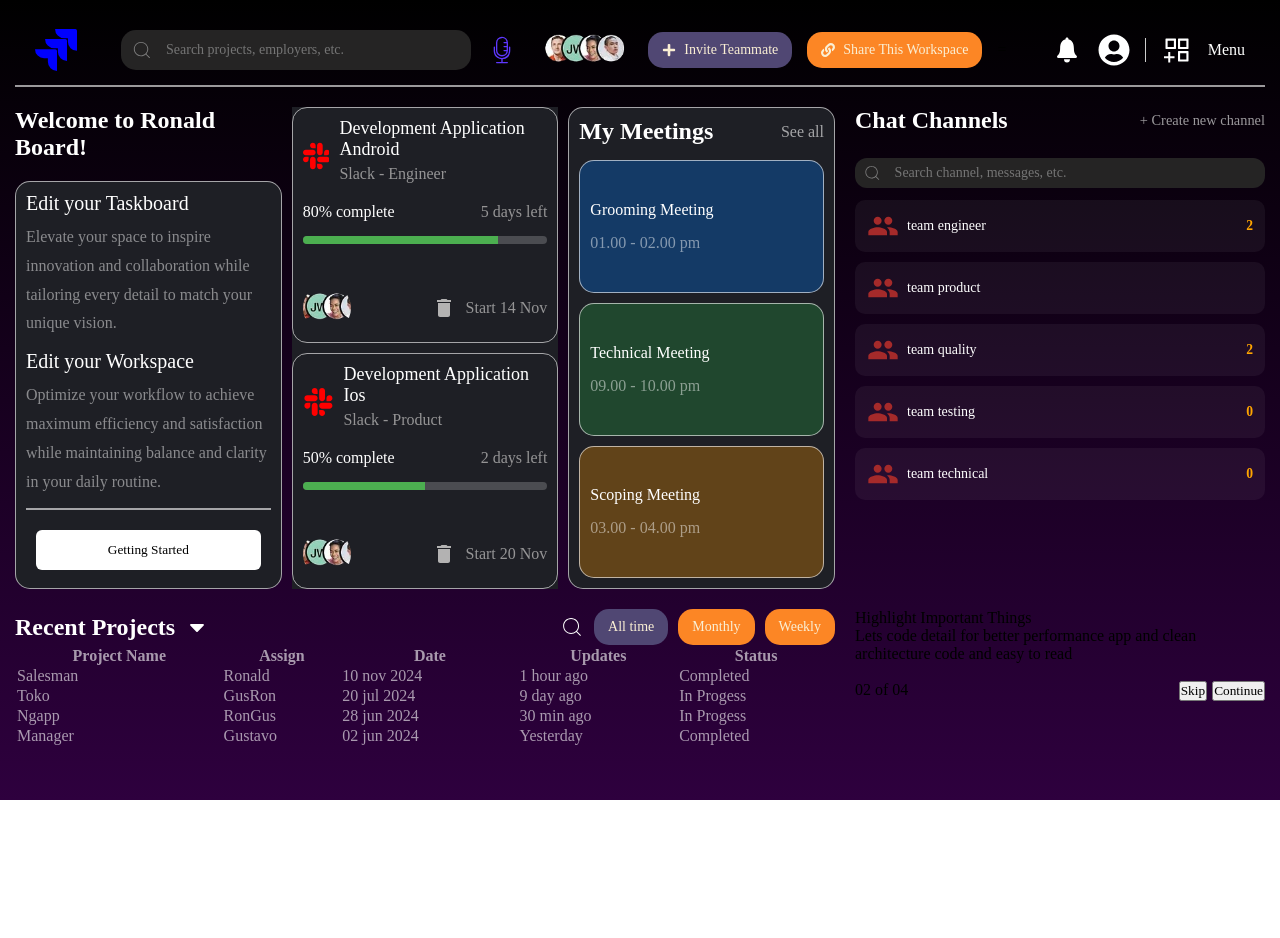
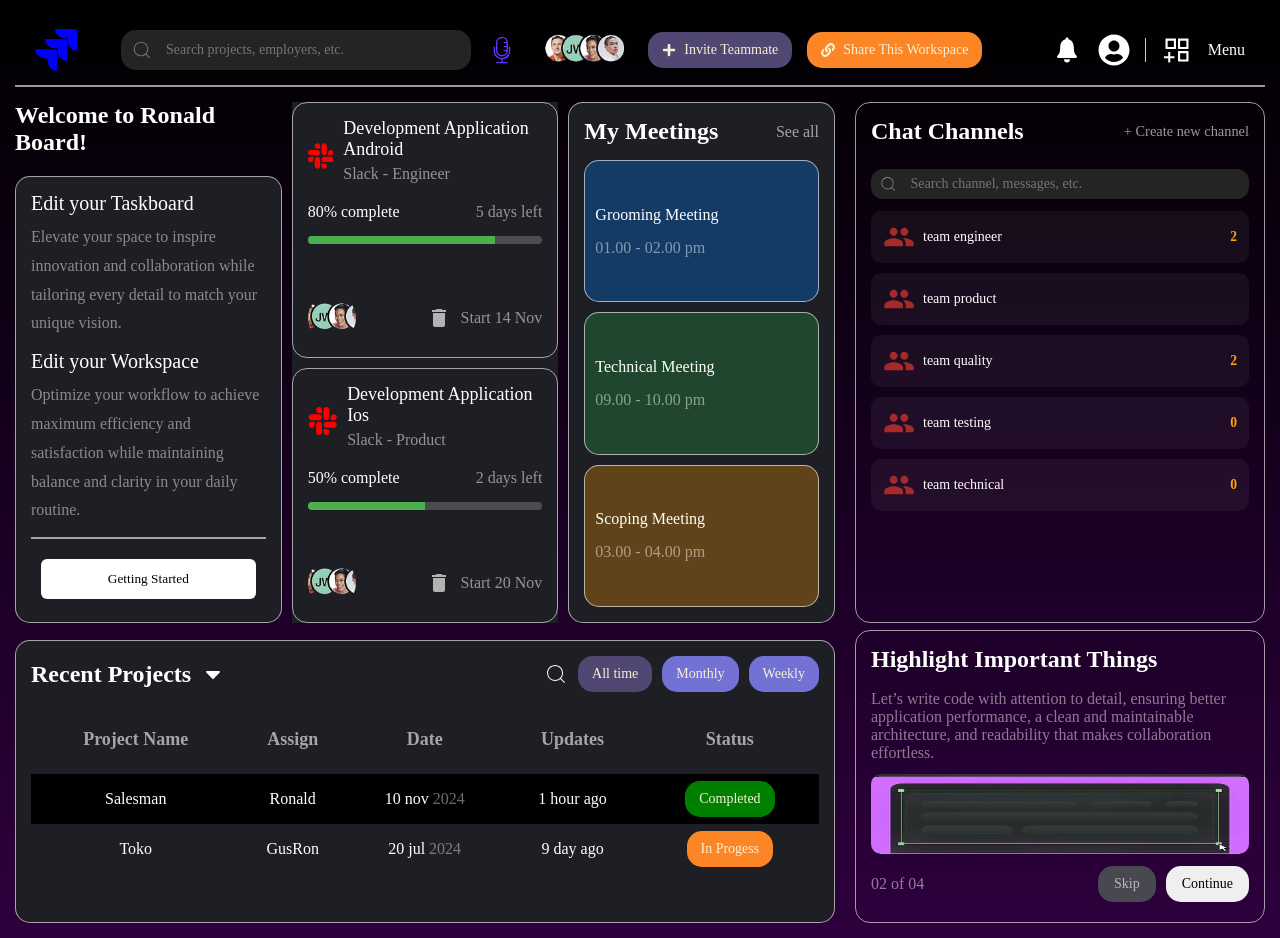
Before and after one commit to RonaldGustavo/project-management-app-ui-react, a React (Vite) app: page / in a window 1280 px wide. Before the commit the page ends 800 px from the top, so only its background shows below. Built offline with nearby package versions, Linux system fonts and the light colour scheme.

Commit message:
feat: update code

```diff
--- a/src/assets/images/index.ts
+++ b/src/assets/images/index.ts
@@ -1,3 +1,4 @@
 import userImg from './user.png';
+import newsImg from './news.png';
 
-export {userImg}
+export {userImg, newsImg}
--- a/src/components/News.tsx
+++ b/src/components/News.tsx
@@ -1,15 +1,17 @@
+import { newsImg } from "../assets/images"
+
 const News = () => {
     return (
         <>
         <div className="news">
             <p className="news-title">Highlight Important Things</p>
-            <p className="news-desc">Lets code detail for better performance app and clean architecture code and easy to read</p>
-            <img className="news-image"/>
+            <p className="news-desc">Let’s write code with attention to detail, ensuring better application performance, a clean and maintainable architecture, and readability that makes collaboration effortless.</p>
+            <img className="news-image" src={newsImg}/>
             <div className="news-footer">
                 <p className="news-footer-page">02 of 04</p>
                 <div className="news-footer-button-container">
-                    <button className="news-footer-button-skip">Skip</button>
-                    <button className="news-footer-button-continue">Continue</button>
+                    <button className="news-footer-button button-gray">Skip</button>
+                    <button className="news-footer-button">Continue</button>
                 </div>
             </div>
         </div>
--- a/src/components/Project.tsx
+++ b/src/components/Project.tsx
@@ -6,30 +6,18 @@ const Project = () => {
     {
       name: 'Salesman',
       assign: 'Ronald',
-      date: '10 nov 2024',
+      date: '10 nov',
+      year: '2024',
       updates: '1 hour ago',
       status: 'Completed',
     },
     {
       name: 'Toko',
       assign: 'GusRon',
-      date: '20 jul 2024',
+      date: '20 jul',
+      year: '2024',
       updates: '9 day ago',
       status: 'In Progess',
-    },
-    {
-      name: 'Ngapp',
-      assign: 'RonGus',
-      date: '28 jun 2024',
-      updates: '30 min ago',
-      status: 'In Progess',
-    },
-    {
-      name: 'Manager',
-      assign: 'Gustavo',
-      date: '02 jun 2024',
-      updates: 'Yesterday',
-      status: 'Completed',
     },
   ];
 
@@ -37,19 +25,19 @@ const Project = () => {
     <>
       <div className="project">
         <div className="project-header">
-          <div className='project-header-left'>
+          <div className="project-header-left">
             <h2 className="project-header-text-title">Recent Projects</h2>
-            <FaCaretDown className='project-header-left-icon' size={24} />
+            <FaCaretDown className="project-header-left-icon" size={24} />
           </div>
           <div className="project-header-right">
             <CiSearch className="project-header-right-icon" size={24} />
             <button className="project-header-right-button button-purple">
               All time
             </button>
-            <button className="project-header-right-button button-orange">
+            <button className="project-header-right-button button-blue">
               Monthly
             </button>
-            <button className="project-header-right-button button-orange">
+            <button className="project-header-right-button button-blue">
               Weekly
             </button>
           </div>
@@ -69,11 +57,21 @@ const Project = () => {
               data.map((data: any) => {
                 return (
                   <tr className="project-tbody-tr">
-                    <td className="project-td">{data.name}</td>
-                    <td className="project-td">{data.assign}</td>
-                    <td className="project-td">{data.date}</td>
-                    <td className="project-td">{data.updates}</td>
-                    <td className="project-td">{data.status}</td>
+                    <td className="project-td text-white">{data.name}</td>
+                    <td className="project-td text-white">{data.assign}</td>
+                    <td className="project-td text-white">{data.date} <span className='text-gray'>{data.year}</span></td>
+                    <td className="project-td text-white">{data.updates}</td>
+                    <td className="project-td ">
+                      <button
+                        className={`project-table-status-button ${
+                          data.status === 'Completed'
+                            ? 'button-green'
+                            : 'button-orange'
+                        }`}
+                      >
+                        {data.status}
+                      </button>
+                    </td>
                   </tr>
                 );
               })}
--- a/src/styles/components/channel.css
+++ b/src/styles/components/channel.css
@@ -1,4 +1,7 @@
 .channel {
+  border: 0.5px solid rgba(255, 255, 255, 0.6);
+  border-radius: 15px;
+  padding: 15px;
   display: flex;
   flex-direction: column;
   gap: 12px;
--- a/src/styles/components/highlight.css
+++ b/src/styles/components/highlight.css
@@ -26,7 +26,7 @@
 .highlight-left-wrapper {
   border: 0.5px solid rgba(255, 255, 255, 0.6);
   border-radius: 15px;
-  padding: 10px;
+  padding: 15px;
   margin-top: 10px;
   background-color: #1e1f25;
 
@@ -91,7 +91,7 @@
 .highlight-mid-card {
   border: 0.5px solid rgba(255, 255, 255, 0.6);
   border-radius: 15px;
-  padding: 10px;
+  padding: 15px;
 
   display: flex;
   flex-direction: column;
@@ -193,7 +193,7 @@
   border: 0.5px solid rgba(255, 255, 255, 0.6);
   border-radius: 15px;
   background-color: #1e1f25;
-  padding: 10px;
+  padding: 15px;
   gap: 10px;
   min-height: 0;
 }
--- a/src/styles/components/news.css
+++ b/src/styles/components/news.css
@@ -1,30 +1,59 @@
 .news {
+  border: 0.5px solid rgba(255, 255, 255, 0.6);
+  border-radius: 15px;
+  padding: 15px;
+  display: flex;
+  flex-direction: column;
+  gap: 12px;
+  height: 100%;
+  box-sizing: border-box;
+  height: 100%;
 }
 
 .news-title {
+  color: white;
+  font-size: 24px;
+  font-weight: 600;
+  margin-bottom: 5px;
 }
 
 .news-desc {
+  color: rgba(255, 255, 255, 0.6);
+  opacity: 0.8;
 }
 
 .news-image {
+  border-radius: 10px;
+  height: 80px;
 }
 
 .news-footer {
-    display: flex;
-    justify-content: space-between;
+  display: flex;
+  justify-content: space-between;
+  align-items: center;
+  margin-bottom: 5px;
 }
 
 .news-footer-page {
+  color: rgba(255, 255, 255, 0.6);
+  opacity: 0.8;
 }
 
 .news-footer-button-container {
-    display: flex;
-    gap: 5px;
+  display: flex;
+  gap: 10px;
+  align-items: center;
 }
 
-.news-footer-button-skip {
+.news-footer-button {
+  padding: 10px 16px;
+  border: none;
+  border-radius: 15px;
+  font-size: 14px;
+  white-space: nowrap;
 }
 
-.news-footer-button-continue {
+.button-gray {
+  color: rgba(255, 255, 255, 0.6);
+  background-color: #484950;
 }
--- a/src/styles/components/project.css
+++ b/src/styles/components/project.css
@@ -1,5 +1,15 @@
 /* ===== Container Utama ===== */
 .project {
+  border: 0.5px solid rgba(255, 255, 255, 0.6);
+  border-radius: 15px;
+  padding: 15px;
+  margin-top: 10px;
+  background-color: #1e1f25;
+
+  display: flex;
+  flex-direction: column;
+  gap: 12px;
+  flex: 1;
 }
 
 /* ===== Header ===== */
@@ -16,7 +26,7 @@
 }
 
 .project-header-left-icon {
-    fill: white;
+  fill: white;
 }
 
 .project-header-text-title {
@@ -47,6 +57,16 @@
   color: #faefd4;
 }
 
+.button-blue {
+  background-color: rgb(114, 114, 213);
+  color: #faefd4;
+}
+
+.button-green {
+  background-color: green;
+  color: #faefd4;
+}
+
 .button-orange {
   background-color: #fc8625;
   color: #faefd4;
@@ -54,7 +74,10 @@
 
 /* ===== Table ===== */
 .project-table {
-    width: 100%;
+  width: 100%;
+  border-collapse: collapse; /* gabungkan border antar sel */
+  border-spacing: 0;
+  border: none;
 }
 
 .project-thead {
@@ -64,19 +87,49 @@
 }
 
 .project-th {
-        color: rgba(255, 255, 255, 0.6);
-
+  color: rgba(255, 255, 255, 0.6);
+  text-align: center;
+  height: 70px;
+  font-size: 18px;
 }
 
 .project-tbody {
-
 }
 
 .project-tbody-tr {
-
 }
 
 .project-td {
-    color: rgba(255, 255, 255, 0.6);
+  color: rgba(255, 255, 255, 0.6);
+  text-align: center;
+  height: 50px;
+}
 
+.project-tbody tr:nth-child(even) {
+  background-color: #1e1f25;
 }
+
+.project-tbody tr:nth-child(odd) {
+  background-color: #000000;
+}
+
+.project-table-status-button {
+  padding: 10px 14px;
+  border: none;
+  border-radius: 15px;
+  font-size: 14px;
+  white-space: nowrap;
+}
+
+.text-white {
+  color: white;
+}
+.text-gray {
+  color: rgba(255, 255, 255, 0.6);
+  opacity: 0.7;
+}
+
+th,
+td {
+  border: none; /* hilangkan border di setiap sel */
+}
--- a/src/styles/index.css
+++ b/src/styles/index.css
@@ -15,7 +15,6 @@
   width: 100%;
   min-height: 100vh;
   background: linear-gradient(to bottom, #000000, #2e003e);
-  /* background-color: white; */
 }
 
 .container-wrapper {
@@ -26,5 +25,5 @@
   display: grid;
   grid-template-columns: 2fr 1fr;
   gap: 20px;
-  margin-top: 20px;
+  margin-top: 7px;
 }
```
Also changed, not shown: src/assets/images/news.png (added).
